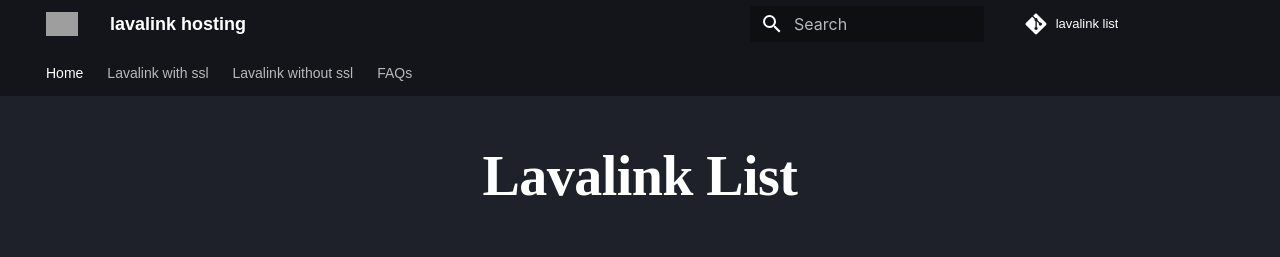
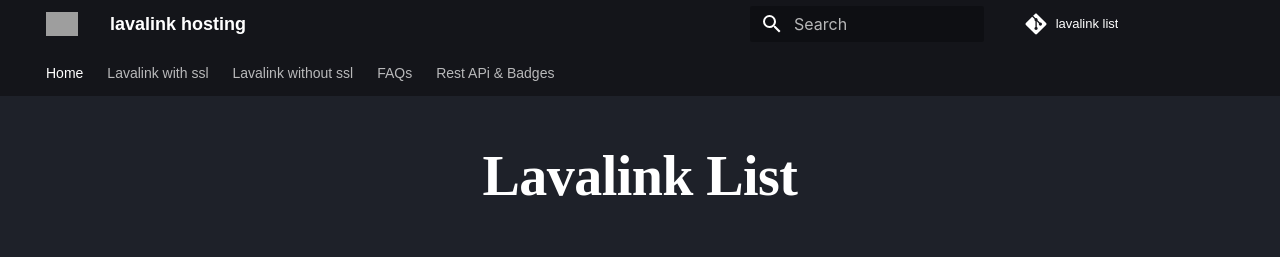
Before and after one commit to DarrenOfficial/lavalink-list, an MkDocs documentation site: the page built from docs/index.md, in a window 1280 px wide. Shown: the top 257 px of the page. Built offline with MkDocs 1.6.1 and Material for MkDocs 9.7.7, drawn with Linux system fonts in a browser that asks for light colours; some web fonts are replaced; comment, search, counter and statistics services are not loaded; a style sheet for code colours, icons or effects is not loaded; grey boxes are pictures that could not be loaded.

Commit message:
Update mkdocs.yml

```diff
--- a/mkdocs.yml
+++ b/mkdocs.yml
@@ -53,6 +53,7 @@ nav:
   - Lavalink with ssl: SSL/lavalink-with-ssl.md
   - Lavalink without ssl: NoSSL/lavalink-without-ssl.md
   - FAQs: FAQ/frequently-asked-questions.md
+  - Rest APi & Badges: rest-api-badges.md
 extra:
   social:
     - icon: 'fontawesome/brands/twitter'
```
